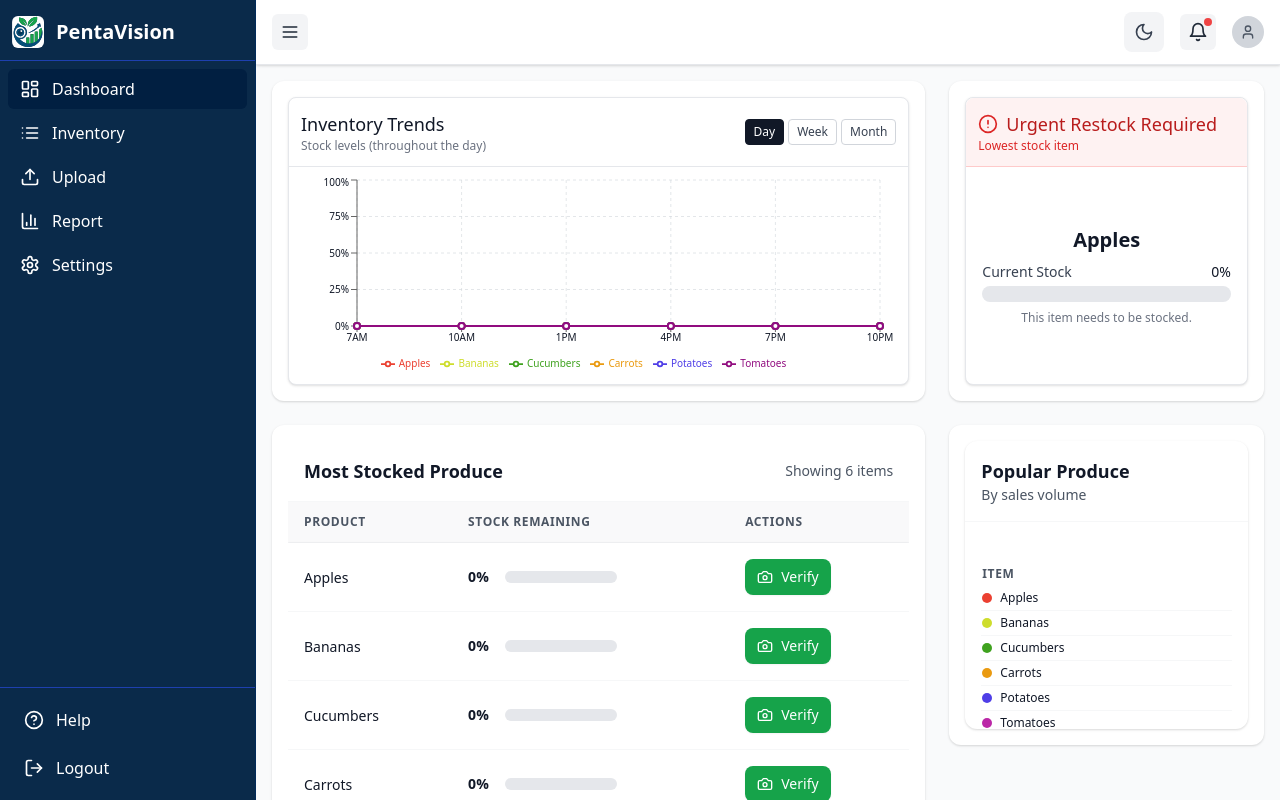
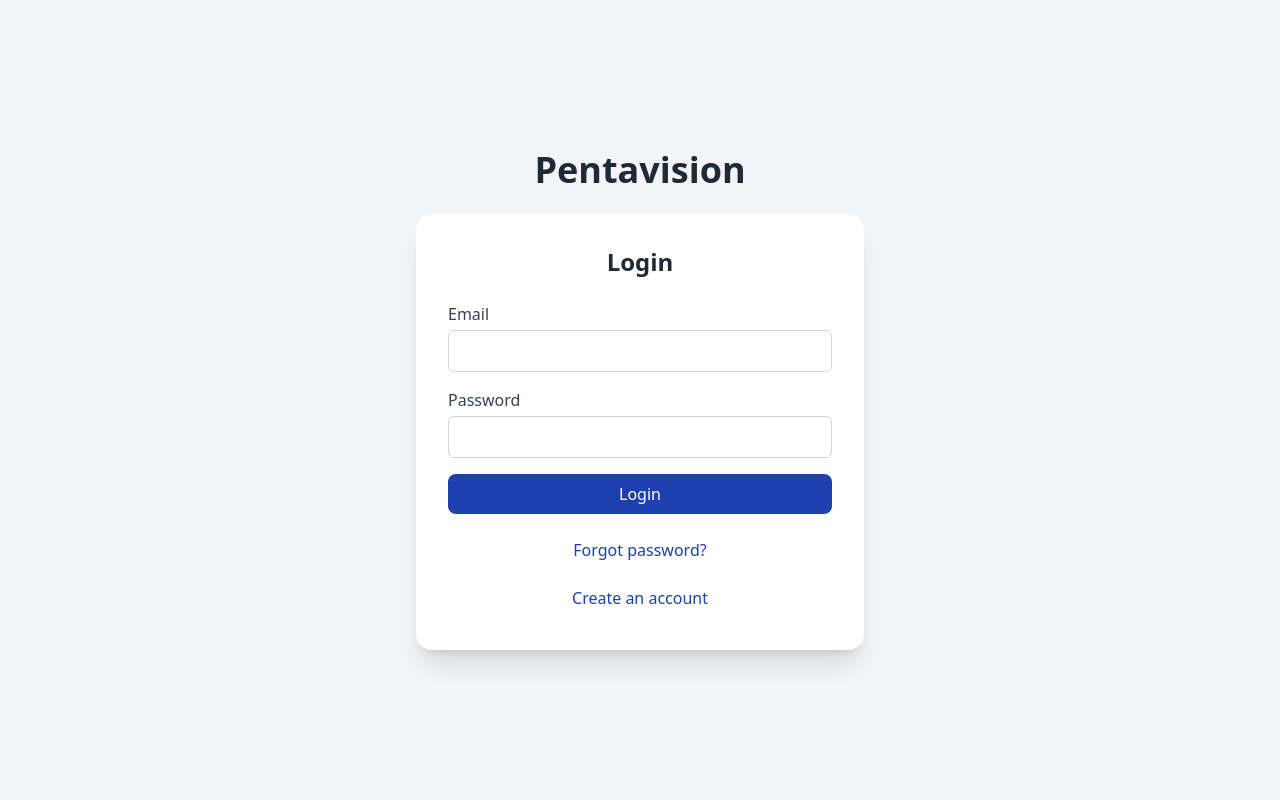
Before and after one commit to pramit101/AI_stock, a React (Vite) app: page / in a window 1280 px wide. Shown: the top 800 px of the page. Built offline with nearby package versions, Linux system fonts and the light colour scheme.

Commit message:
added login routing

```diff
--- a/src/AppRouter.tsx
+++ b/src/AppRouter.tsx
@@ -21,11 +21,11 @@ export function AppRouter() {
     <BrowserRouter>
       <Routes>
         {/* Login page outside Shell */}
-        <Route path="/login" element={<Login />} />
+        <Route path="/" element={<Login />} />
 
         {/* All other pages inside Shell layout */}
         <Route element={<Shell />}>
-          <Route path="/" element={<HomePage />} />
+          <Route path="/Home" element={<HomePage />} />
           <Route path="/upload" element={<Upload />} />
           <Route path="/inventory" element={<Inventory />} />
           <Route path="/inventory/apples" element={<Apples />} />
--- a/src/Login.tsx
+++ b/src/Login.tsx
@@ -6,6 +6,7 @@ import {
   signInWithEmailAndPassword,
   sendPasswordResetEmail,
   updateProfile,
+  reload,
 } from "firebase/auth";
 import { doc, setDoc } from "firebase/firestore";
 
@@ -63,8 +64,10 @@ export function Login() {
         });
 
         await updateProfile(user, {
-          displayName: `${firstName} ${lastName}`,
+          displayName: firstName,
         });
+
+        await reload(user);
 
         setMessage("Account created!");
 
@@ -89,7 +92,7 @@ export function Login() {
         setForgotPasswordMode(false);
       } else {
         await signInWithEmailAndPassword(auth, email, password);
-        navigate("/"); // dashboard
+        navigate("/Home"); // dashboard
       }
     } catch (err: any) {
       setError(err.message || "An error occurred.");
@@ -203,11 +206,7 @@ export function Login() {
                 disabled={loading}
                 className="w-full bg-[#1e40af] text-white py-2 rounded-lg hover:bg-blue-800 transition"
               >
-                {loading
-                  ? "Please wait..."
-                  : isSignup
-                  ? "Sign Up"
-                  : "Login"}
+                {loading ? "Please wait..." : isSignup ? "Sign Up" : "Login"}
               </button>
             </>
           )}
--- a/src/components/Shell.tsx
+++ b/src/components/Shell.tsx
@@ -1,10 +1,12 @@
 // src/components/Shell.tsx
-import React, { useEffect, useState } from "react";
-import { Outlet, Link, useLocation } from "react-router-dom";
+import { useState, useEffect } from "react";
+import { onAuthStateChanged } from "firebase/auth";
+import { Outlet, Link, useLocation, useNavigate } from "react-router-dom";
+import { signOut } from "firebase/auth";
+import { auth } from "../firebase";
 import {
   MenuIcon,
   BellIcon,
-  UserIcon,
   LayoutDashboardIcon,
   ListIcon,
   UploadIcon,
@@ -43,6 +45,20 @@ function Header({
 }) {
   const offset = open ? SIDEBAR_WIDTH_PX : SIDEBAR_RAIL_WIDTH_PX;
   const [opened, setOpened] = useState(false);
+  const [user, setUser] = useState<string | null>(null);
+
+  useEffect(() => {
+    const unsubscribe = onAuthStateChanged(auth, (user) => {
+      if (user) {
+        // always reflects latest profile info
+        setUser(user.displayName);
+      } else {
+        setUser(null);
+      }
+    });
+
+    return () => unsubscribe();
+  }, []);
 
   return (
     <header
@@ -62,6 +78,12 @@ function Header({
           <div className="ml-4"></div>
         </div>
 
+        <div>
+          <span className="text-gray-800 dark:text-gray-200 font-medium">
+            {`Welcome, ${user}`}
+          </span>
+        </div>
+
         <div className="flex items-center space-x-2 md:space-x-4">
           {/* Theme Toggle */}
           <AnimatedThemeToggler />
@@ -75,7 +97,7 @@ function Header({
             <span className="absolute top-1 right-1 bg-red-500 rounded-full w-2 h-2" />
           </button>
           {opened && (
-            <div className="absolute p-5 right-24 top-16 w-64 rounded-xl shadow-lg bg-white border border-gray-200 z-50">
+            <div className="absolute p-5 right-5 top-16 w-64 rounded-xl shadow-lg bg-white border border-gray-200 z-50">
               <ul className="divide-y divide-gray-100">
                 {filterPlaceholder.map(([n, p]) => (
                   <li key={n} className="p-3 hover:bg-gray-50">
@@ -85,15 +107,6 @@ function Header({
               </ul>
             </div>
           )}
-
-          <div className="flex items-center">
-            <div className="w-8 h-8 rounded-full bg-gray-300 dark:bg-gray-700 flex items-center justify-center">
-              <UserIcon
-                size={16}
-                className="text-gray-600 dark:text-gray-300"
-              />
-            </div>
-          </div>
         </div>
       </div>
     </header>
@@ -103,7 +116,7 @@ function Header({
 /* ---------------- Sidebar (rail when collapsed) ---------------- */
 function Sidebar({ open }: { open: boolean }) {
   const navItems = [
-    { name: "Dashboard", to: "/", icon: <LayoutDashboardIcon size={20} /> },
+    { name: "Dashboard", to: "/Home", icon: <LayoutDashboardIcon size={20} /> },
     { name: "Inventory", to: "/inventory", icon: <ListIcon size={20} /> },
     { name: "Upload", to: "/upload", icon: <UploadIcon size={20} /> },
     { name: "Report", to: "/report", icon: <BarChart3Icon size={20} /> },
@@ -112,6 +125,16 @@ function Sidebar({ open }: { open: boolean }) {
 
   const location = useLocation();
   const width = open ? SIDEBAR_WIDTH_PX : SIDEBAR_RAIL_WIDTH_PX;
+  const navigate = useNavigate();
+
+  const logout = async () => {
+    try {
+      await signOut(auth); // make sure Firebase logs out
+      navigate("/"); // now safely go back to login page
+    } catch (error) {
+      console.error("Error logging out:", error);
+    }
+  };
 
   return (
     <aside
@@ -184,6 +207,7 @@ function Sidebar({ open }: { open: boolean }) {
         </button>
         <button
           type="button"
+          onClick={logout}
           className="w-full flex items-center px-3 py-2 rounded-md text-left mt-2 transition-colors hover:sidebar-hover"
           title={open ? undefined : "Logout"}
         >
```
